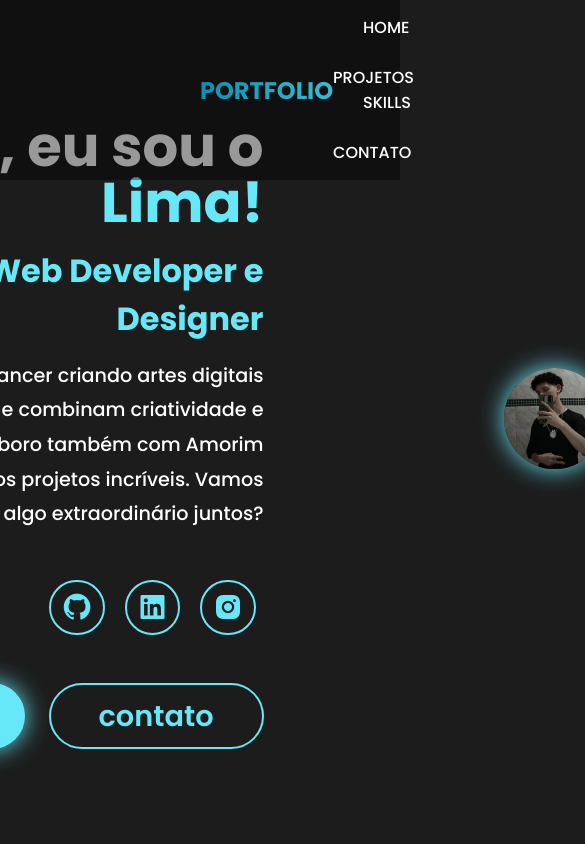
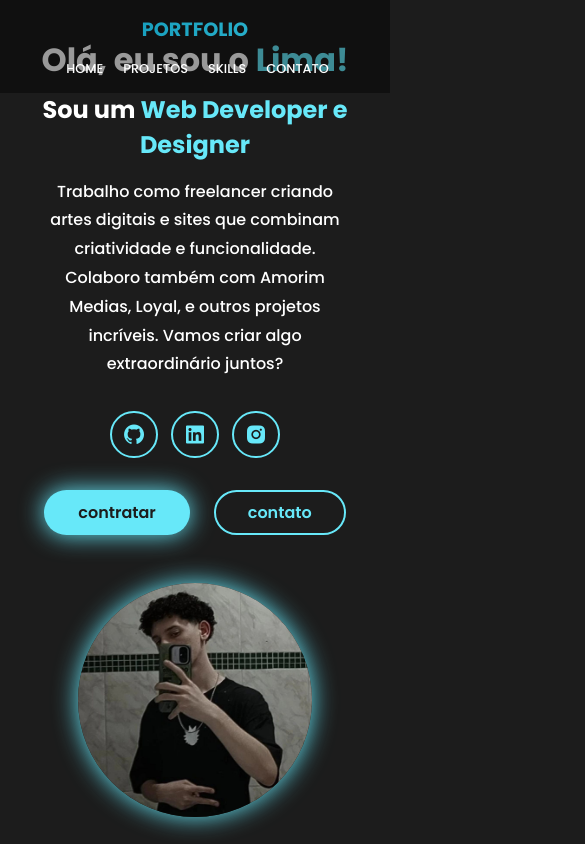
Before and after one commit to Gui-Lops/portfolio, a plain HTML site: page index.html in a window 390 px wide. Shown: the top 844 px of the page, 585 px wide, since content can reach past the window. Drawn offline with nearby package versions, Linux system fonts and the light colour scheme.

Commit message:
responsividade

```diff
--- a/style.css
+++ b/style.css
@@ -195,7 +195,8 @@ header .navbar .nav-itens a:hover:before {
 
 .projetos{
     position: relative;
-    height: 100vh;
+    min-height: 100vh; /* Altura mínima para manter o design */
+    height: auto; /* Permite que a altura se ajuste ao conteúdo */
     z-index: 0;
     display: flex;
     align-items: center;
@@ -491,3 +492,151 @@ footer {
     width: 100%;
     border-top: 0.5vh solid var(--second-bg-color);
 }
+
+/*  RESPONSIVIDADE */
+
+/* Media query para telas menores que 936px */
+@media screen and (max-width: 936px) {
+    header {
+        padding: 15px; /* Ajuste de padding para telas pequenas */
+    }
+
+    header .navbar .nav-itens {
+        display: flex;
+        gap: 15px; /* Ajuste o espaçamento entre os itens */
+        align-items: center; /* Alinha os itens ao centro */
+        width: 100%; /* Garante que a navbar ocupe toda a largura */
+    }
+
+    header .navbar .nav-itens a {
+        font-size: 1.2rem; /* Ajusta o tamanho da fonte para ser mais legível */
+        margin-left: 0; /* Remove a margem lateral */
+    }
+
+    /* Para a .brand, garanta que ela ainda fique visível e centralizada */
+    header .brand {
+        font-size: 1.8rem; /* Ajuste de fonte */
+        text-align: center;
+        width: 100%; /* Garante que ocupe a largura completa */
+        margin-bottom: 1rem; /* Espaço abaixo da brand */
+    }
+}
+
+/* Ponto de quebra para tablets (768px ou menos) */
+@media screen and (max-width: 768px) {
+    header {
+        padding: 15px 50px;
+        flex-direction: column;
+    }
+
+    header .navbar .nav-itens a {
+        margin-left: 10px;
+        font-size: 0.9rem;
+    }
+
+    .home {
+        padding: 10%;
+        flex-direction: column;
+        gap: 3rem;
+    }
+
+    .home-content {
+        align-items: center;
+        text-align: center;
+    }
+
+    .home-content h1 {
+        font-size: 2.5rem;
+    }
+
+    .home-img img {
+        width: 40vw;
+    }
+
+    .social-icons a {
+        font-size: 1.5rem;
+        margin: 2rem 0.3rem;
+    }
+
+    .btn {
+        font-size: 1.2rem;
+    }
+
+    .projetos-content .titulo {
+        font-size: 1.5rem;
+    }
+
+    .card {
+        width: 90%;
+        height: auto;
+        padding: 1.5rem;
+    }
+}
+
+/* Ponto de quebra para smartphones (480px ou menos) */
+@media screen and (max-width: 480px) {
+    header {
+        padding: 15px 20px;
+    }
+
+    header .brand {
+        font-size: 1.2rem;
+    }
+
+    header .navbar .nav-itens a {
+        font-size: 0.8rem;
+        margin-left: 5px;
+    }
+
+    .home-content h1 {
+        font-size: 2rem;
+    }
+
+    .home-content h3 {
+        font-size: 1.5rem;
+    }
+
+    .home-content p {
+        font-size: 1rem;
+    }
+
+    .home-img img {
+        width: 60vw;
+    }
+
+    .btn {
+        padding: 0.5rem 2rem;
+        font-size: 1rem;
+    }
+
+    .projetos-content {
+        gap: 1rem;
+    }
+
+    .card {
+        width: 95%;
+        height: auto;
+    }
+
+    .skills .skills-row {
+        flex-direction: column;
+        gap: 2rem;
+    }
+
+    .skills .skills-column {
+        flex: 1 1 auto;
+    }
+
+    .contato {
+        padding: 2rem;
+    }
+
+    .contato .formulario {
+        width: 100%;
+        gap: 0.5rem;
+    }
+
+    footer {
+        font-size: 12px;
+    }
+}
```
